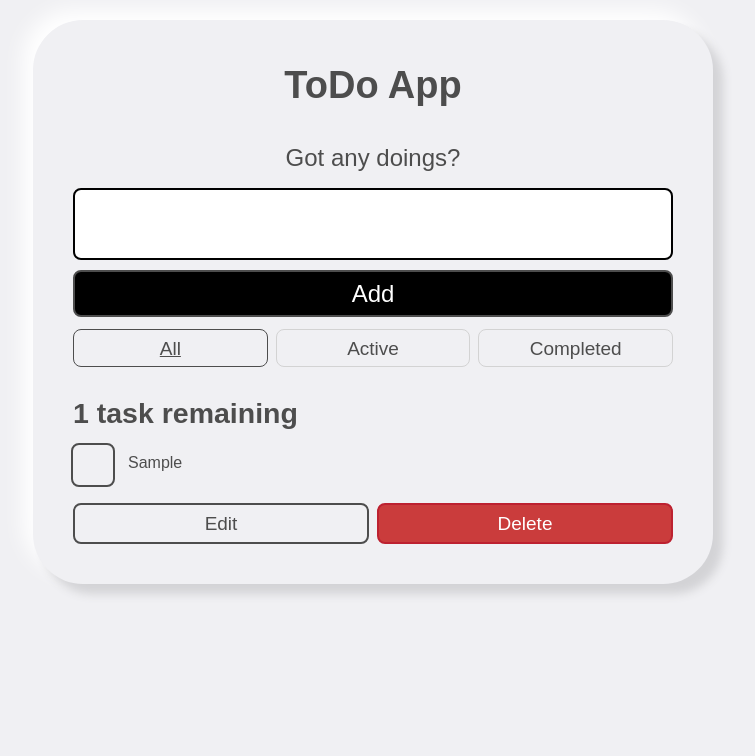
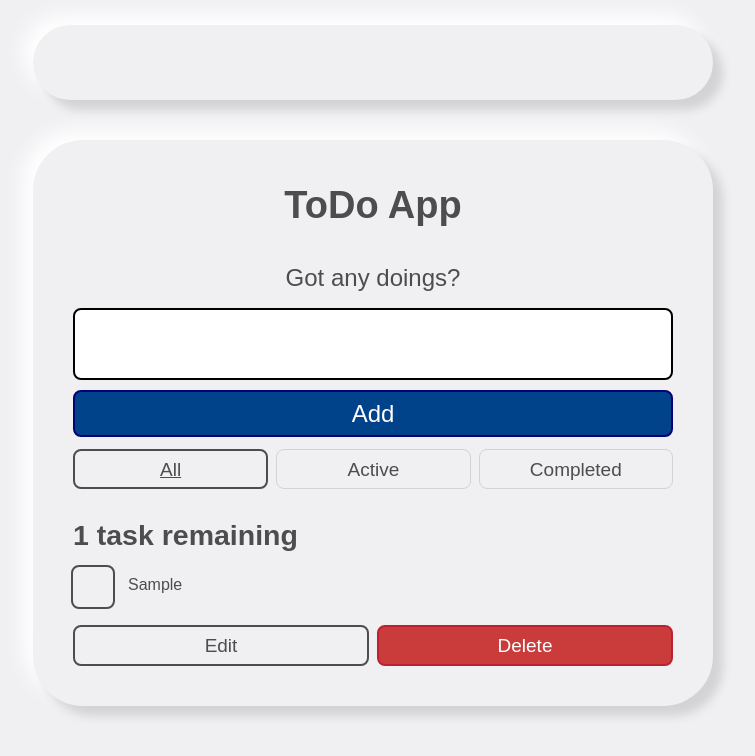
Before and after one commit to Endo-Resu/ReactJS_styding, a React (Create React App) app in the folder my-app/: page / in a window 1280 px wide. Both pictures are taken after typing "Sample" into the empty fields and a click on the button "Add". Shown: the top 756 px of the page, without its empty margins (267-1022 px from the left). Built offline with nearby package versions, Linux system fonts and the light colour scheme.

Commit message:
added animation

```diff
--- a/my-app/src/App.js
+++ b/my-app/src/App.js
@@ -1,8 +1,16 @@
-import React, { useState } from "react";
+import React, { useState, useRef, useEffect } from "react";
 import Form from "./components/Form/Form";
 import FilterButton from "./components/FilterButtons/FilterButton";
 import Todo from "./components/Todo/Todo"
 import { nanoid } from "nanoid";
+
+const usePrevious = (value) => {
+    const ref = useRef();
+    useEffect(() => {
+        ref.current = value;
+    });
+    return ref.current;
+}
 
 const FILTER_MAP = {
     All: () => true,
@@ -73,6 +81,16 @@ const App = (props) => {
     const tasksNoun = taskList.length !== 1 ? 'tasks' : 'task';
     const headingText = `${taskList.length} ${tasksNoun} remaining`;
 
+    const listHeadingRef = useRef(null);
+
+    const prevTaskLength = usePrevious(tasks.length);
+
+    useEffect(() => {
+        if (tasks.length - prevTaskLength === -1) {
+            listHeadingRef.current.focus();
+        }
+    }, [tasks.length, prevTaskLength]);
+
     return (
             <div className="todoapp stack-large">
                 <h1>ToDo App</h1>
@@ -80,7 +98,7 @@ const App = (props) => {
                 <div className="filters btn-group stack-exception">
                     {filterList}
                 </div>
-            <h2 id="list-heading">{headingText}</h2>
+                <h2 id="list-heading" tabIndex="-1" ref={listHeadingRef}>{headingText}</h2>
                 <ul
                     className="todo-list stack-large stack-exception"
                     aria-labelledby="list-heading"
--- a/my-app/src/components/Form/Form.js
+++ b/my-app/src/components/Form/Form.js
@@ -1,8 +1,11 @@
 import React, { useState } from "react";
+import Notification from "../Notification/Notification";
 
 const Form = (props) => {
 
     const [name, setName] = useState('');
+    const [notificationActive, setNotificationActive] = useState(false);
+
 
     const handleChange = (e) => {
         setName(e.target.value);
@@ -16,6 +19,8 @@ const Form = (props) => {
 
     return (
         <form onSubmit={handleSubmit}>
+            <Notification
+                active={notificationActive} setActive={setNotificationActive}/>
             <h2 className="label-wrapper">
                 <label htmlFor="new-todo-input" className="label__lg">
                     Got any doings?
@@ -30,7 +35,10 @@ const Form = (props) => {
                 value={name}
                 onChange={handleChange}
             />
-            <button type="submit" className="btn btn__primary btn__lg">
+            <button type="submit"
+                    className="btn btn__primary btn__lg"
+                    onClick={setNotificationActive}
+            >
                 Add
             </button>
         </form>
--- /dev/null
+++ b/my-app/src/components/Notification/Notification.js
@@ -0,0 +1,13 @@
+import React, { useState } from "react";
+
+const Notification = ({active, setActive}) => {
+    return (
+        <div className={active ? "notification-holder active" : "notification-holder"} onClick={() => setActive(false)}>
+            <div className="notification-holder__content" onClick={e => e.stopPropagation()}>
+
+            </div>
+        </div>
+    );
+}
+
+export default Notification
--- a/my-app/src/components/Todo/Todo.js
+++ b/my-app/src/components/Todo/Todo.js
@@ -1,8 +1,19 @@
-import React,  { useState }  from "react";
+import React,  { useState, useRef, useEffect }  from "react";
+
+const usePrevious = (value) => {
+    const ref = useRef();
+    useEffect(() => {
+        ref.current = value;
+    });
+    return ref.current;
+}
 
 const Todo = (props) => {
     const [isEditing, setEditing] = useState(false);
     const [newName, setNewName] = useState('');
+
+    const editFieldRef = useRef(null);
+    const editButtonRef = useRef(null);
 
     const handleChange = (e) => {
         setNewName(e.target.value);
@@ -14,6 +25,17 @@ const Todo = (props) => {
         setNewName("");
         setEditing(false);
     }
+
+    const wasEditing = usePrevious(isEditing);
+
+    useEffect(() => {
+        if (!wasEditing && isEditing) {
+            editFieldRef.current.focus();
+        }
+        if (wasEditing && !isEditing) {
+            editButtonRef.current.focus();
+        }
+    }, [wasEditing, isEditing]);
 
     const editingTemplate = (
         <form className="stack-small" onSubmit={handleSubmit}>
@@ -27,6 +49,7 @@ const Todo = (props) => {
                     type="text"
                     value={newName}
                     onChange={handleChange}
+                    ref={editFieldRef}
                 />
             </div>
             <div className="btn-group">
@@ -64,6 +87,7 @@ const Todo = (props) => {
                     type="button"
                     className="btn"
                     onClick={() => setEditing(true)}
+                    ref={editButtonRef}
                 >
                     Edit <span className="visually-hidden">{props.name}</span>
                 </button>
--- a/my-app/src/index.css
+++ b/my-app/src/index.css
@@ -1,25 +1,29 @@
-
 /* normalizing */
 *,
 *::before,
 *::after {
     box-sizing: border-box;
 }
+
 *:focus {
     outline: none;
     outline-offset: 0;
 }
+
 html {
     font: 62.5% / 1.15 sans-serif;
 }
+
 h1,
 h2 {
     margin-bottom: 0;
 }
+
 ul {
     list-style: none;
     padding: 0;
 }
+
 button {
     border: none;
     margin: 0;
@@ -34,9 +38,11 @@ button {
     -moz-osx-font-smoothing: inherit;
     -webkit-appearance: none;
 }
+
 button::-moz-focus-inner {
     border: 0;
 }
+
 button,
 input,
 optgroup,
@@ -47,21 +53,26 @@ textarea {
     line-height: 1.15;
     margin: 0;
 }
+
 button,
 input {
     overflow: visible;
 }
+
 input[type="text"] {
     border-radius: 8px;
 }
+
 body {
     width: 100%;
     max-width: 68rem;
     margin: 0 auto;
+    height: 100%;
     font: 1.6rem/1.25 Arial, sans-serif;
     background-color: #f0f0f3;
     color: #4d4d4d;
 }
+
 @media screen and (min-width: 620px) {
     body {
         font-size: 1.9rem;
@@ -70,52 +81,86 @@ body {
 }
 
 /* global */
+
 .form-group > input[type="text"] {
     display: inline-block;
     margin-top: 0.4rem;
 }
+
 .btn {
     border-radius: 8px;
     padding: 0.8rem 1rem 0.7rem;
-    border: 0.2rem solid #4d4d4d;
     cursor: pointer;
     text-transform: capitalize;
+    border: 0.2rem solid #4d4d4d;
 }
+
 .btn.toggle-btn {
     border-width: 1px;
     border-color: #d3d3d3;
 }
+
 .btn.toggle-btn[aria-pressed="true"] {
     text-decoration: underline;
+    border-width: 2px;
     border-color: #4d4d4d;
 }
+
 .btn__danger {
     color: #fff;
     background-color: #ca3c3c;
     border-color: #bd2130;
+    transition: 0.3s;
 }
+
+.btn__danger:hover {
+    background-color: #bd2130;
+}
+
 .btn__filter {
     border-color: lightgrey;
 }
+
 .btn__primary {
     color: #fff;
-    background-color: #000;
+    background-color: #01438b;
+    border-color: #020276;
+    transition: 0.3s;
 }
+
+.btn__primary:hover {
+    background-color: #020276;
+}
+
 .btn-group {
     display: flex;
     justify-content: space-between;
 }
+
 .btn-group > * {
     flex: 1 1 49%;
 }
+
 .btn-group > * + * {
     margin-left: 0.8rem;
 }
+
+.todo-edit {
+    background-color: #00a100;
+    border-color: green;
+    transition: 0.3s;
+}
+
+.todo-edit:hover {
+    background-color: green;
+}
+
 .label-wrapper {
     margin: 0;
     flex: 0 0 100%;
     text-align: center;
 }
+
 .visually-hidden {
     position: absolute !important;
     height: 1px;
@@ -125,16 +170,20 @@ body {
     clip: rect(1px, 1px, 1px, 1px);
     white-space: nowrap;
 }
+
 [class*="stack"] > * {
     margin-top: 0;
     margin-bottom: 0;
 }
+
 .stack-small > * + * {
     margin-top: 1.25rem;
 }
+
 .stack-large > * + * {
     margin-top: 2.5rem;
 }
+
 @media screen and (min-width: 550px) {
     .stack-small > * + * {
         margin-top: 1.4rem;
@@ -143,30 +192,36 @@ body {
         margin-top: 2.8rem;
     }
 }
+
 .stack-exception {
     margin-top: 1.2rem;
 }
 /* App */
+
 .todoapp {
     background-color: #f0f0f3;
-    margin: 2rem 0 4rem 0;
+    margin: 14rem 0 4rem 0;
     padding: 1rem;
     position: relative;
     border-radius: 50px;
     box-shadow: 10px 10px 10px #d3d3d6, -10px -10px 21px #fff;
 }
+
 @media screen and (min-width: 550px) {
     .todoapp {
         padding: 4rem;
     }
 }
+
 .todoapp > * {
     margin-left: auto;
     margin-right: auto;
 }
+
 .todoapp > form {
     max-width: 100%;
 }
+
 .todoapp > h1 {
     display: block;
     max-width: 100%;
@@ -174,6 +229,7 @@ body {
     margin: 0;
     margin-bottom: 1rem;
 }
+
 .label__lg {
     line-height: 1.01567;
     font-weight: 300;
@@ -181,52 +237,64 @@ body {
     margin-bottom: 1rem;
     text-align: center;
 }
+
 .input__lg {
     padding: 2rem;
     border: 2px solid #000;
     border-radius: 8px;
 }
+
 .input__lg:focus {
     border-color: #000;
     border-radius: 8px;
 }
+
 [class*="__lg"] {
     display: inline-block;
     width: 100%;
     font-size: 1.9rem;
 }
+
 [class*="__lg"]:not(:last-child) {
     margin-bottom: 1rem;
 }
+
 @media screen and (min-width: 620px) {
     [class*="__lg"] {
         font-size: 2.4rem;
     }
 }
+
 .filters {
     width: 100%;
     margin: unset auto;
 }
+
 /* Items */
+
 .todo {
     display: flex;
     flex-direction: row;
     flex-wrap: wrap;
 }
+
 .todo > * {
     flex: 0 0 100%;
 }
+
 .todo-text {
     width: 100%;
     min-height: 4.4rem;
     padding: 0.4rem 0.8rem;
     border: 2px solid #565656;
 }
+
 .todo-text:focus {
     box-shadow: inset 0 0 0 2px;
 }
 
-/* CHECKBOX STYLES */
+/* checkbox */
+
 .c-cb {
     box-sizing: border-box;
     font-family: Arial, sans-serif;
@@ -240,6 +308,7 @@ body {
     padding-left: 40px;
     clear: left;
 }
+
 .c-cb > label::before,
 .c-cb > input[type="checkbox"] {
     box-sizing: border-box;
@@ -248,6 +317,7 @@ body {
     width: 44px;
     height: 44px;
 }
+
 .c-cb > input[type="checkbox"] {
     -webkit-font-smoothing: antialiased;
     cursor: pointer;
@@ -257,6 +327,7 @@ body {
     opacity: 0;
     border-radius: 4px;
 }
+
 .c-cb > label {
     font-size: inherit;
     font-family: inherit;
@@ -267,6 +338,7 @@ body {
     cursor: pointer;
     touch-action: manipulation;
 }
+
 .c-cb > label::before {
     content: "";
     position: absolute;
@@ -275,9 +347,11 @@ body {
     background: transparent;
 
 }
+
 .c-cb > input[type="checkbox"]:focus + label::before {
     outline: none;
 }
+
 .c-cb > label::after {
     box-sizing: content-box;
     content: "";
@@ -292,7 +366,49 @@ body {
     border-top-color: transparent;
     opacity: 0;
     background: transparent;
+    transition: 0.3s;
 }
+
 .c-cb > input[type="checkbox"]:checked + label::after {
     opacity: 1;
+    text-decoration: line-through;
 }
+
+/* notification + animation */
+
+.notification-holder {
+    height: 75px;
+    width: 100%;
+    max-width: 68rem;
+    z-index: 100;
+    position: fixed;
+    top: 25px;
+    left: 50%;
+    transform: translateX(-50%);
+    background-color: #f0f0f3;
+    border-radius: 50px;
+    box-shadow: 10px 10px 10px #d3d3d6, -10px -10px 21px #fff;
+    animation: close-notification 1.5s forwards;
+}
+
+.notification-holder.active {
+    animation: show-notification 1s backwards;
+}
+
+@keyframes show-notification {
+    0% {
+        transform: translateX(-50%) translateY(-200px);
+    }
+    100% {
+        transform: translateX(-50%) translateY(0);
+    }
+}
+
+@keyframes close-notification {
+    0% {
+        transform: translateX(-50%) translateY(0);
+    }
+    100% {
+        transform: translateX(-50%) translateY(-200px);
+    }
+}
--- a/my-app/src/index.js
+++ b/my-app/src/index.js
@@ -8,7 +8,7 @@ const DATA = [
 
 ReactDOM.render(
     <React.StrictMode>
-        <App tasks={DATA} />
+            <App tasks={DATA} />
     </React.StrictMode>,
     document.getElementById('root')
 );
```
Lines whose indentation alone changed are shown as unchanged.
